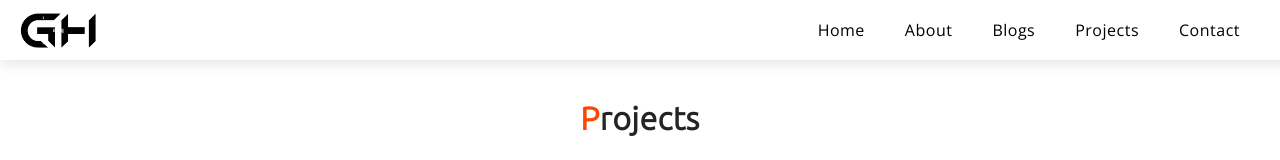
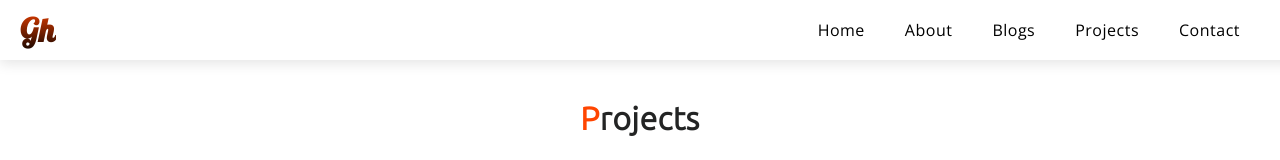
Before and after one commit to GanpatHada/ganpathada-portfolio, a React (Create React App) app: page /projects in a window 1280 px wide. Shown: the top 160 px of the page. Built offline with nearby package versions, Linux system fonts and the light colour scheme; a web font is replaced by a local one.

Commit message:
change logo

```diff
--- a/src/App.css
+++ b/src/App.css
@@ -13,7 +13,14 @@
 
 
 }
-
+#title a,#asidenav a{
+  color: transparent;
+  font-size: 2rem;
+  font-weight: bold;
+  font-family: 'Lobster', cursive;
+  background: linear-gradient(orangered,black);
+  background-clip: text;
+}
 #content{
   min-height: calc(100vh - 224px);
 }
@@ -40,7 +47,6 @@ nav{
   z-index: 5;
 }
 #cross{
-  margin-left: 220px;
   margin-top: 20px;
   color: white;
 }
@@ -69,12 +75,10 @@ a{
   text-decoration: none;
 }
 aside ul{
-  margin-top: 25px;
   display: flex;
   flex-direction: column;
-  margin-left: 0px;
-  padding-left: 0px;
-  width: 100%;
+  margin: 0px;
+  width: 250px;
   border-top: 1px solid rgba(255, 255, 255, 0.397);
   padding:40px 0px;
 }
@@ -84,7 +88,17 @@ aside ul li{
   padding-left: 40px;
 
 }
-
+#asidenav{
+  margin: 0px;
+  width: 220px;
+  margin: 0px auto;
+  height: 60px;
+  display: flex;
+  justify-content: space-between;
+}
+#asidenav a{
+  color:whitesmoke;
+}
 ul{
   margin: 0px;
   margin-right: 20px;
--- a/src/components/Navbar.js
+++ b/src/components/Navbar.js
@@ -6,13 +6,13 @@ const Navbar = () => {
 
   const [transform, settransform] = useState("-250px")
   const [display, setdisplay] = useState("none")
-  const closeSidebar=()=>{
+  const closeSidebar = () => {
     setdisplay("none");
     settransform("-250px");
   }
-  const sidenavs=document.querySelectorAll(".sidenavs");
-  sidenavs.forEach(e=>{
-    e.addEventListener("click",closeSidebar)
+  const sidenavs = document.querySelectorAll(".sidenavs");
+  sidenavs.forEach(e => {
+    e.addEventListener("click", closeSidebar)
   })
 
   const checkActive = (match, location) => {
@@ -25,7 +25,7 @@ const Navbar = () => {
   return (
     <nav>
       <div id="title">
-            <a href="/"><img src={mainlogo} height="35px" alt="" /></a>
+        <a href="/">Gh</a>
       </div>
       <div id="navs">
         <ul>
@@ -37,9 +37,11 @@ const Navbar = () => {
 
         </ul>
       </div>
-        <aside style={{transform:`translateX(${transform})`}}>
+      <aside style={{ transform: `translateX(${transform})` }}>
+        <div id="asidenav">
+          <a href="/">Gh</a>
           <i className="fa-solid fa-xmark" id='cross' onClick={closeSidebar}></i>
-
+        </div>
         <ul>
           <li><NavLink className="sidenavs" to="/">Home</NavLink></li>
           <li><NavLink className="sidenavs" to="/about">About</NavLink></li>
@@ -51,11 +53,12 @@ const Navbar = () => {
 
       </aside>
       <div id="menu">
-        <i className="fa-solid fa-bars" onClick={()=>{
+        <i className="fa-solid fa-bars" onClick={() => {
           setdisplay("block");
-          settransform("0px");}}></i>
+          settransform("0px");
+        }}></i>
       </div>
-        <div id="wrapper" style={{display}}>
+      <div id="wrapper" style={{ display }}>
 
       </div>
     </nav>
```
Lines whose indentation alone changed are shown as unchanged.
